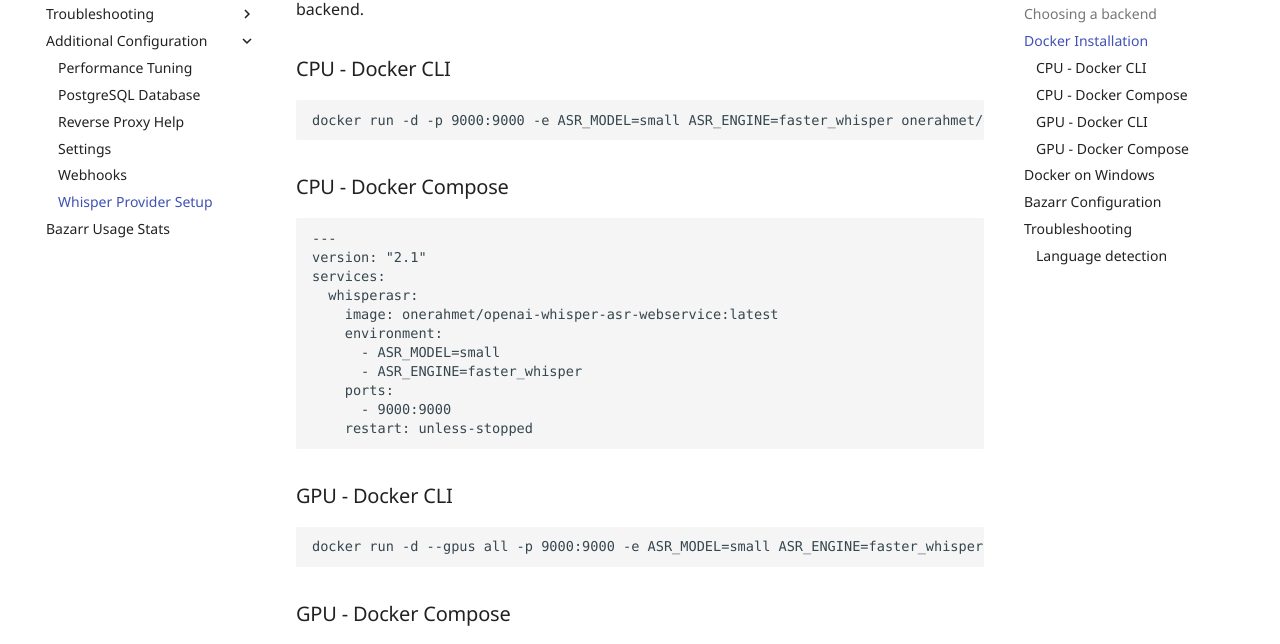
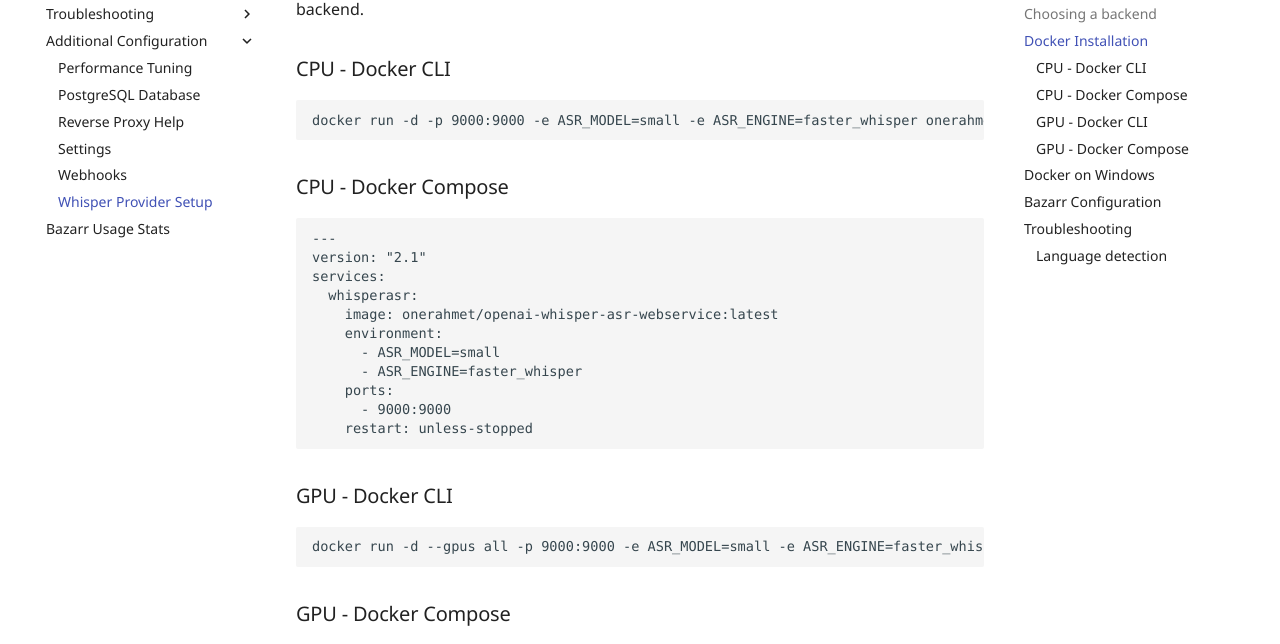
Before and after one commit to bazarr/wiki, an MkDocs documentation site: the page built from docs/Additional-Configuration/Whisper-Provider.md, in a window 1280 px wide and 900 px high, scrolled down 1050 px. Shown: the part 148-792 px from the top of the window. Built offline with MkDocs 1.6.1 and Material for MkDocs 9.7.7, drawn with Linux system fonts in a browser that asks for light colours; some web fonts are replaced; comment, search, counter and statistics services are not loaded.

````diff
--- a/docs/Additional-Configuration/Whisper-Provider.md
+++ b/docs/Additional-Configuration/Whisper-Provider.md
@@ -32,7 +32,7 @@ Change ASR_MODEL to use the model you like, and change ASR_ENGINE to select the
 ### CPU - Docker CLI
 
 ```
-docker run -d -p 9000:9000 -e ASR_MODEL=small ASR_ENGINE=faster_whisper onerahmet/openai-whisper-asr-webservice:latest
+docker run -d -p 9000:9000 -e ASR_MODEL=small -e ASR_ENGINE=faster_whisper onerahmet/openai-whisper-asr-webservice:latest
 ```
 
 ### CPU - Docker Compose
@@ -54,7 +54,7 @@ services:
 ### GPU - Docker CLI
 
 ```
-docker run -d --gpus all -p 9000:9000 -e ASR_MODEL=small ASR_ENGINE=faster_whisper onerahmet/openai-whisper-asr-webservice:latest-gpu
+docker run -d --gpus all -p 9000:9000 -e ASR_MODEL=small -e ASR_ENGINE=faster_whisper onerahmet/openai-whisper-asr-webservice:latest-gpu
 ```
 
 ### GPU - Docker Compose
````
